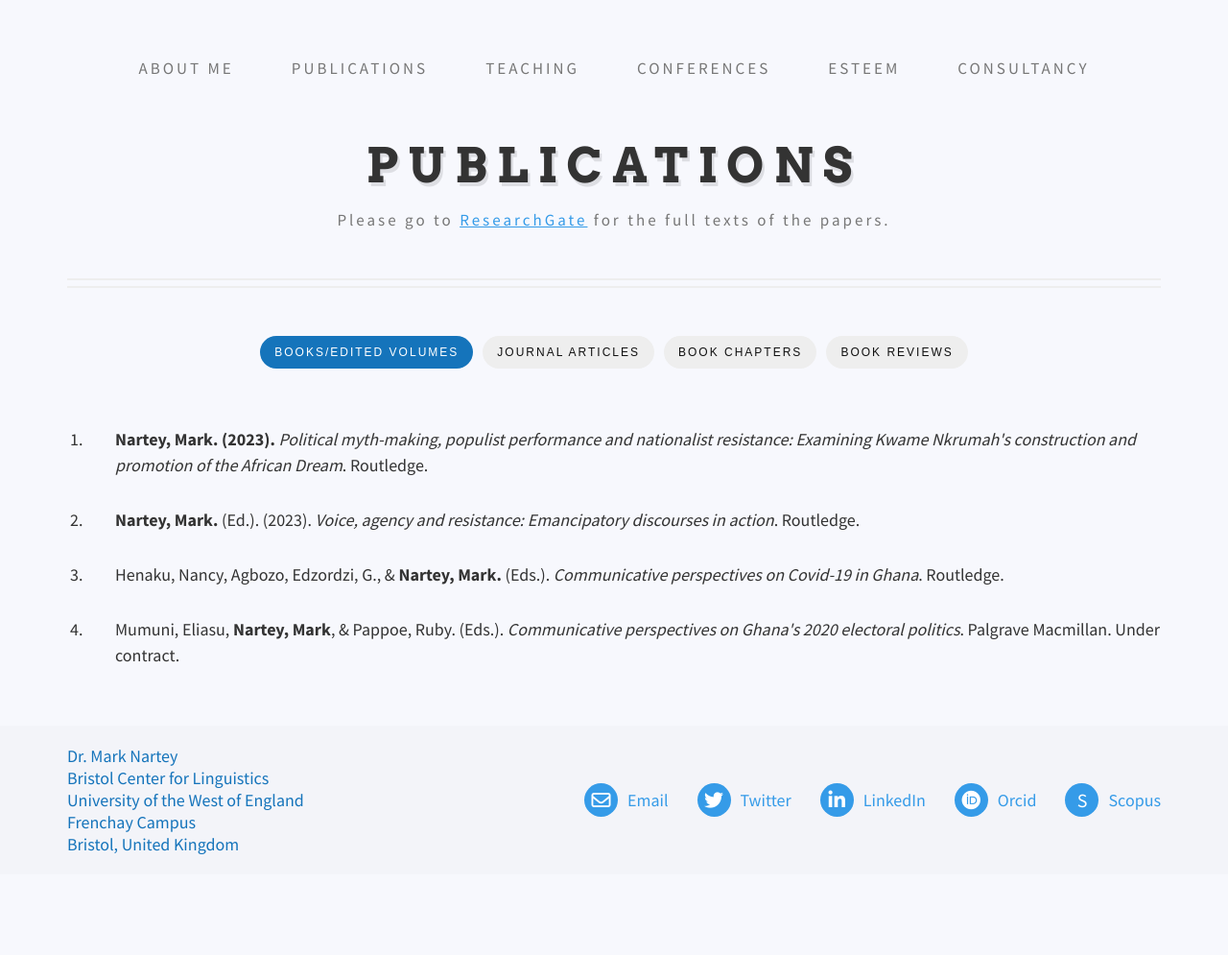
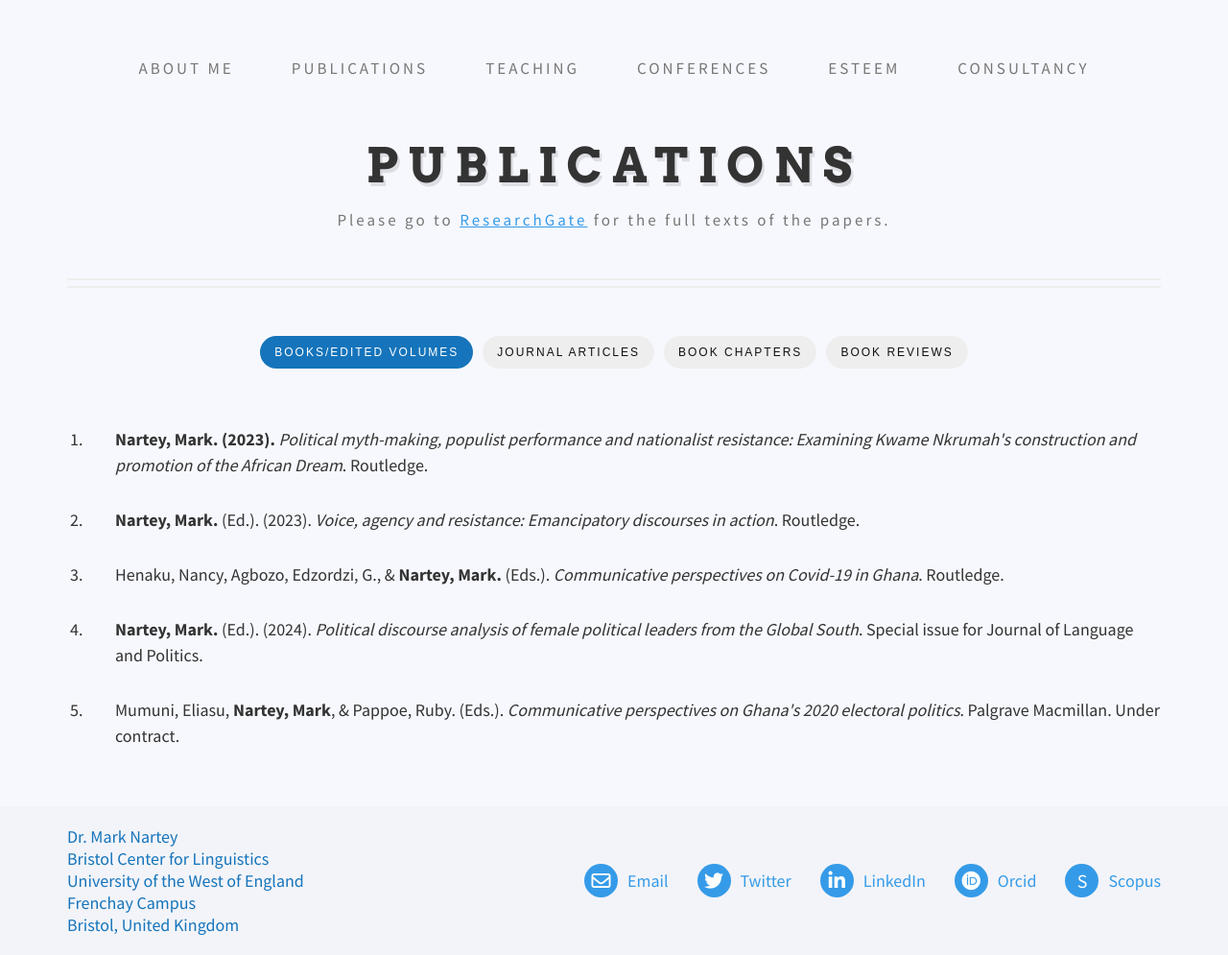
Before and after one commit to danielcornock/marknartey.com, a Jekyll site: the page built from _pages/publications.md, in a window 1280 px wide. Shown: the whole page at 96% size. Built offline with Jekyll 4.4.1, drawn with Linux system fonts in a browser that asks for light colours; nearby versions of some CDN libraries; before the commit the page ends 911 px from its top, so only the background shows below that.

Commit message:
Update Content “Books”

```diff
--- a/_data/books.yml
+++ b/_data/books.yml
@@ -6,6 +6,9 @@ items:
       Emancipatory discourses in action</I>. Routledge."
   - content: Henaku, Nancy, Agbozo, Edzordzi, G., & <b>Nartey, Mark.</b> (Eds.).
       <i>Communicative perspectives on Covid-19 in Ghana</I>. Routledge.
+  - content: <b>Nartey, Mark.</b> (Ed.). (2024). <i>Political discourse analysis of
+      female political leaders from the Global South</I>. Special issue for
+      Journal of Language and Politics.
   - content: Mumuni, Eliasu, <b>Nartey, Mark</b>, & Pappoe, Ruby. (Eds.). <i>
       Communicative perspectives on Ghana's 2020 electoral politics</I>.
       Palgrave Macmillan. Under contract.
```
